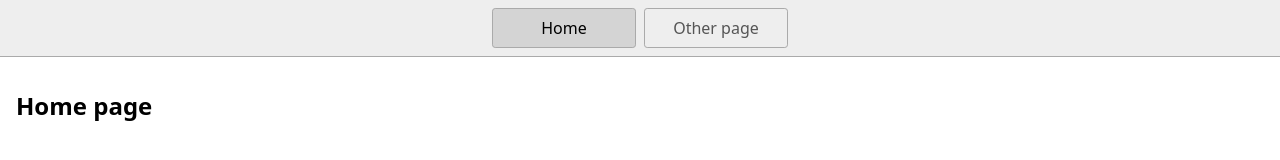
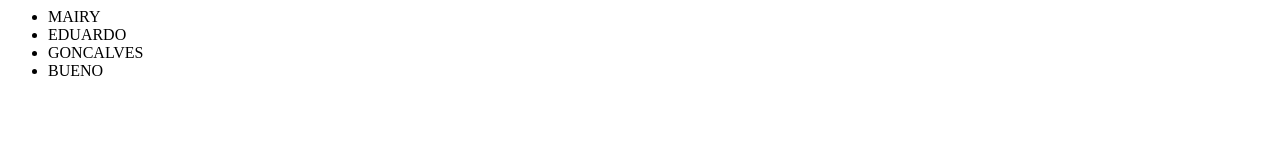
Before and after one commit to mairyeduardo/0.2.1, a plain HTML site: page index.html in a window 1280 px wide. Drawn offline with Linux system fonts and the light colour scheme.

Commit message:
1 file modified, 4 deleted

```diff
--- a/index.html
+++ b/index.html
@@ -1,23 +1,13 @@
-<!DOCTYPE html>
-<html lang="en">
-  <head>
-    <title>Home</title>
-    <meta charset="UTF-8" />
-    <meta name="viewport" content="width=device-width" />
-    <!--
-      Need a visual blank slate?
-      Remove all code in `styles.css`!
-    -->
-    <link rel="stylesheet" href="styles.css" />
-    <script type="module" src="script.js"></script>
+<html>
+ <head>
+   <title>Exercicio2</title>
   </head>
   <body>
-    <nav>
-      <a href="/" aria-current="page">Home</a>
-      <a href="/page2.html">Other page</a>
-    </nav>
-    <main>
-      <h1>Home page</h1>
-    </main>
+   <ul>
+     <li>MAIRY</li>
+     <li>EDUARDO</li>
+     <li>GONCALVES</li>
+     <li>BUENO</li>
+   </ul>
   </body>
 </html>
--- a/script.js
+++ /dev/null
@@ -1 +0,0 @@
-console.log('Hello!');
--- a/styles.css
+++ /dev/null
@@ -1,46 +0,0 @@
-* {
-  box-sizing: border-box;
-}
-
-body {
-  margin: 0;
-  font-family: system-ui, sans-serif;
-  color: black;
-  background-color: white;
-}
-
-nav {
-  display: flex;
-  flex-wrap: wrap;
-  align-items: center;
-  justify-content: center;
-  padding: 0.5rem;
-  gap: 0.5rem;
-  border-bottom: solid 1px #aaa;
-  background-color: #eee;
-}
-
-nav a {
-  display: inline-block;
-  min-width: 9rem;
-  padding: 0.5rem;
-  border-radius: 0.2rem;
-  border: solid 1px #aaa;
-  text-align: center;
-  text-decoration: none;
-  color: #555;
-}
-
-nav a[aria-current='page'] {
-  color: #000;
-  background-color: #d4d4d4;
-}
-
-main {
-  padding: 1rem;
-}
-
-h1 {
-  font-weight: bold;
-  font-size: 1.5rem;
-}
```
Also changed, not shown: page2.html (deleted, +0 -19 lines), 1 other file.
